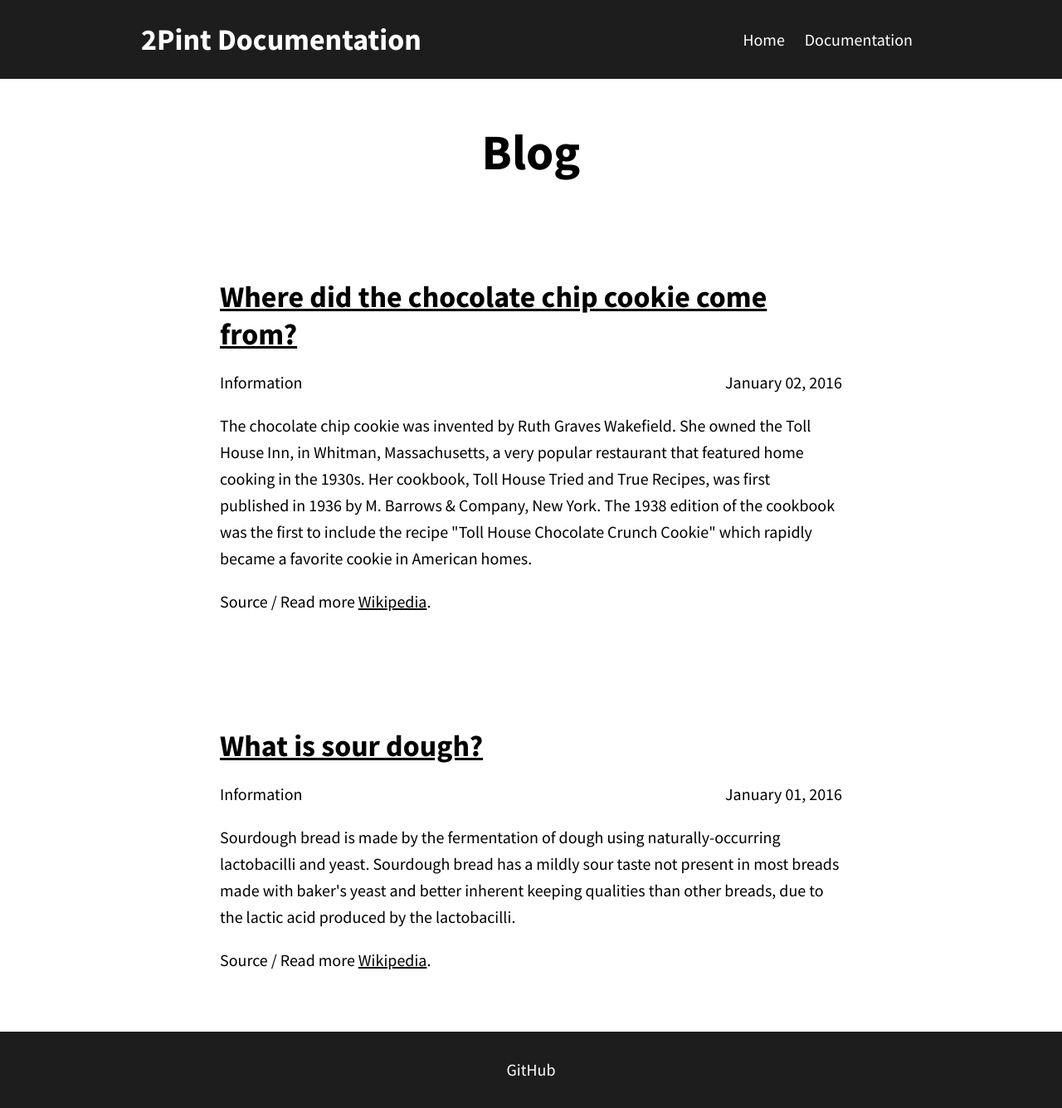
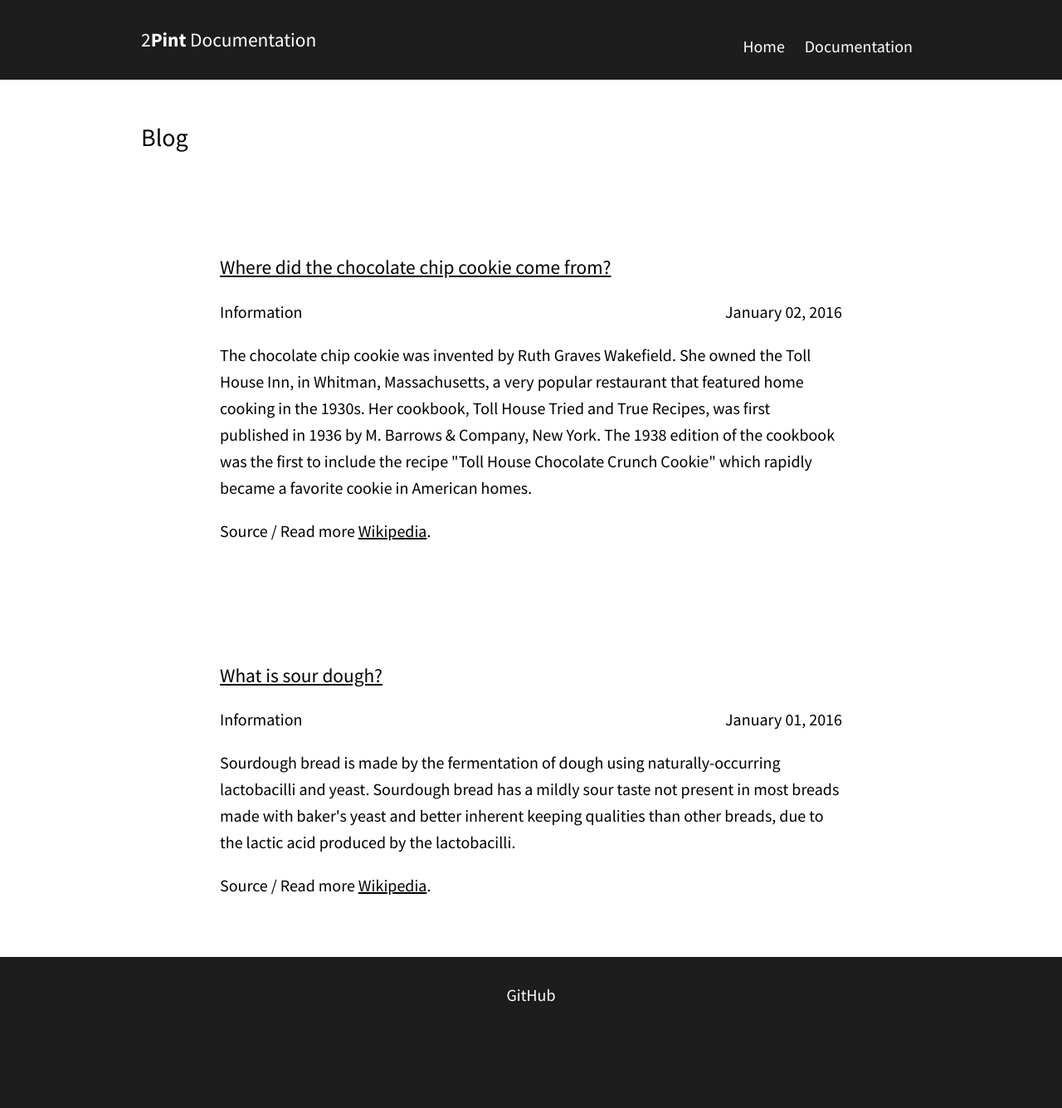
Before and after one commit to RoseSmithTest/2PintTest.github.io, a Jekyll site: the page built from blog.html, in a window 1280 px wide. Shown: the whole page at 83% size. Built offline with Jekyll 4.4.1, drawn with Linux system fonts in a browser that asks for light colours; after the commit the page ends 1245 px from its top, so only the background shows below that.

Commit message:
Update style.css

```diff
--- a/css/style.css
+++ b/css/style.css
@@ -25,13 +25,11 @@ h1 {
 }
 
 h2 {
-  font-size: 60px;
-  text-align: center;
+  font-weight: normal;
 }
 
 h3 {
-  font-size: 1.8em;
-  margin: 15px 0;
+  font-weight: normal;
 }
 
 img {
```
